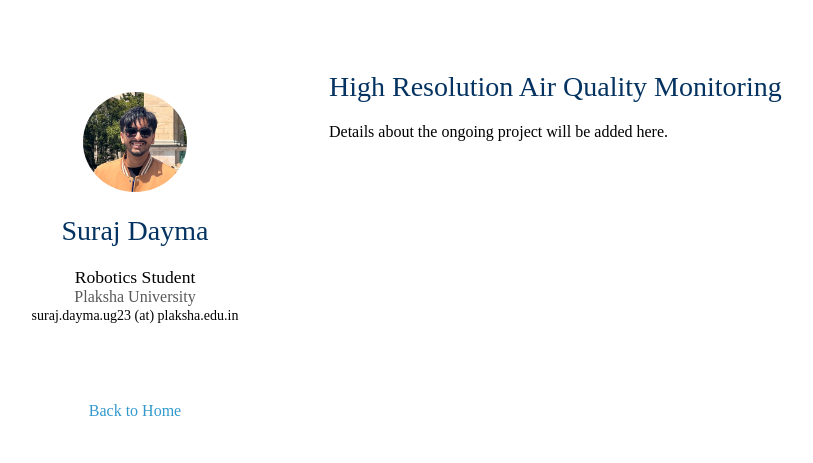
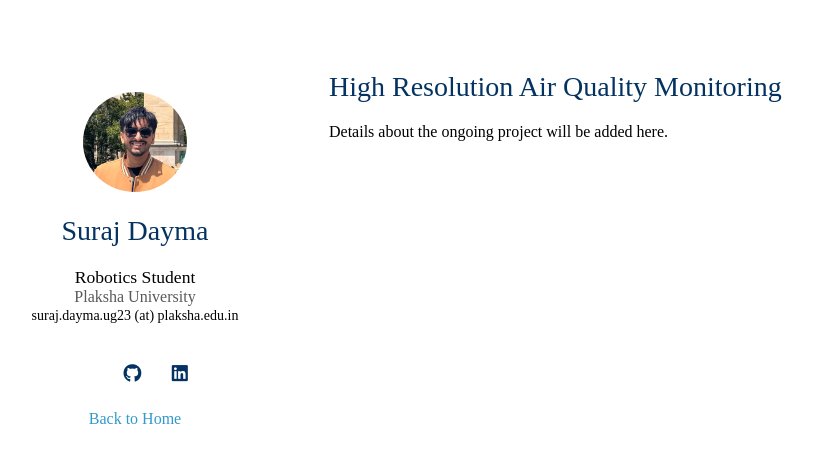
Before and after one commit to suraj1102/suraj1102.github.io, a Jekyll site: the page built from _projects/high-resolution-air-quality-monitoring.md, in a window 1280 px wide. Shown: the top 463 px of the page, without its empty margins (141-954 px from the left). Built offline with Jekyll 4.4.1, drawn with Linux system fonts in a browser that asks for light colours; a style sheet for code colours, icons or effects is not loaded.

Commit message:
Add icons and font to project layout

```diff
--- a/_layouts/project.html
+++ b/_layouts/project.html
@@ -1,6 +1,10 @@
 <!DOCTYPE html>
 <html lang="{{ site.lang | default: 'en-US' }}">
   <head>
+    <!-- Icons and Font -->
+    <link rel="stylesheet" href="https://cdnjs.cloudflare.com/ajax/libs/academicons/1.8.6/css/academicons.min.css" integrity="sha256-uFVgMKfistnJAfoCUQigIl+JfUaP47GrRKjf6CTPVmw=" crossorigin="anonymous">
+    <link rel="stylesheet" href="https://cdnjs.cloudflare.com/ajax/libs/font-awesome/6.4.2/css/all.min.css" integrity="sha512-z3gLpd7yknf1YoNbCzqRKc4qyor8gaKU1qmn+CShxbuBusANI9QpRohGBreCFkKxLhei6S9CQXFEbbKuqLg0DA==" crossorigin="anonymous" referrerpolicy="no-referrer" />
+
     <title>{{ page.title }} | {{ site.title }}</title>
     <meta charset="UTF-8">
     <meta http-equiv="X-UA-Compatible" content="IE=edge">
```
